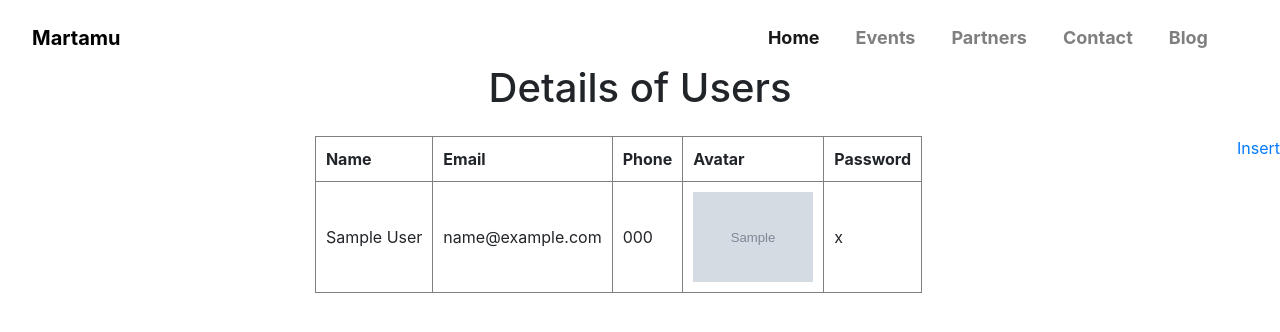
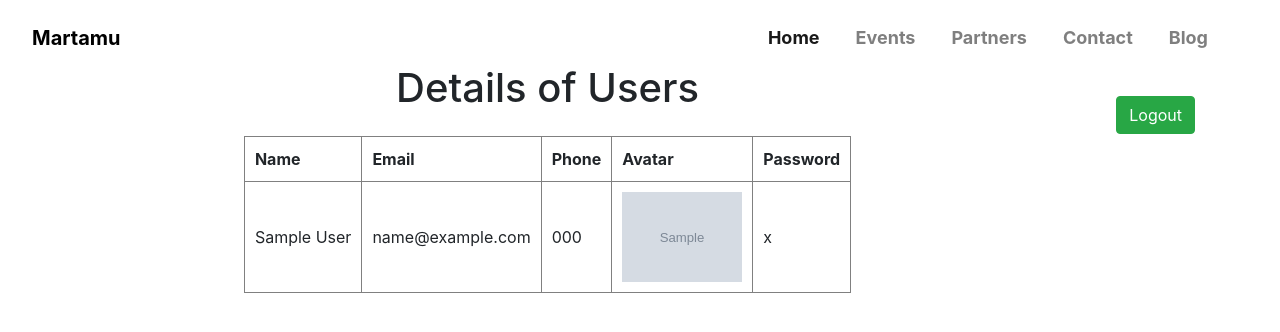
Before and after one commit to mandeepk01082009/task, a PHP site: page /fetch.php in a window 1280 px wide. Shown: the top 332 px of the page. Run offline with PHP 8.4, Linux system fonts and the light colour scheme; tables that the repository leaves empty or names only in its code hold one stand-in row (values such as "Sample post"); grey boxes marked "Sample" are stand-in pictures.

Commit message:
Create logout.php

```diff
--- a/fetch.php
+++ b/fetch.php
@@ -1,3 +1,4 @@
+
 <!DOCTYPE html>
 <html>
 <head>
@@ -58,11 +59,11 @@
       </ul>
   </div>
 </nav>
-
-<div class="table-data">
-
+<div class="container">
+<div class="col-sm-1"></div>
+<a class="btn btn-success mt-5 " href="logout.php" role="button" style="float: right;">Logout</a>
+<div class="col-sm-10">
 <h1 class="mt-5 text-center p-3 " > Details of Users  </h1>
-<a href="form.php" style="float: right;" >Insert</a>
 <table border="1px" cellpadding="10px" align="center" cellspacing="o">
   <tr>
     <th>Name</th>
@@ -92,8 +93,8 @@
 
   ?>
 </table>
-
-
+</div>
+<div class="col-sm-1"></div>
 </div>
 </body>
 </html>
--- a/login.php
+++ b/login.php
@@ -50,8 +50,8 @@ if(isset($_POST['submit']))
     <div class="col-sm-3"></div>
     <div class="col-sm-6">
       <form action="login.php" method="post">
-      	<button type="button" class="btn btn-primary btn-lg btn-block mt-3"><i class="fa fa-twitter"></i> Sign in using Open Id Connect</button>
-      	<div class="mt-3 h5" style="text-align: center;"><b>_________________or sign in via email____________________</b></div>
+      	<div class="mt-3 h5" style="text-align: center;"><b>
+        _________________ sign in via email__________________</b></div>
       	<div class="form-group mt-3">
     <label for="exampleInputEmail1">Email address</label>
     <input type="email" name="email" class="form-control" id="exampleInputEmail1" aria-describedby="emailHelp">
@@ -65,6 +65,7 @@ if(isset($_POST['submit']))
     <label class="form-check-label" for="exampleCheck1">Check me out</label>
   </div>
   <button type="submit" name="submit" class="btn btn-success btn-lg btn-block mt-3">Submit</button>
+  <a class="btn btn-primary btn-lg btn-block mt-3" href="form.php" role="button">Sign Up</a>
       </form>
     </div>
     <div class="col-sm-3"></div>
--- /dev/null
+++ b/logout.php
@@ -0,0 +1,5 @@
+<?php
+session_start();
+session_destroy();
+header("Location: login.php");
+?>
```
Also changed, not shown: form.php (+5 -2 lines).
